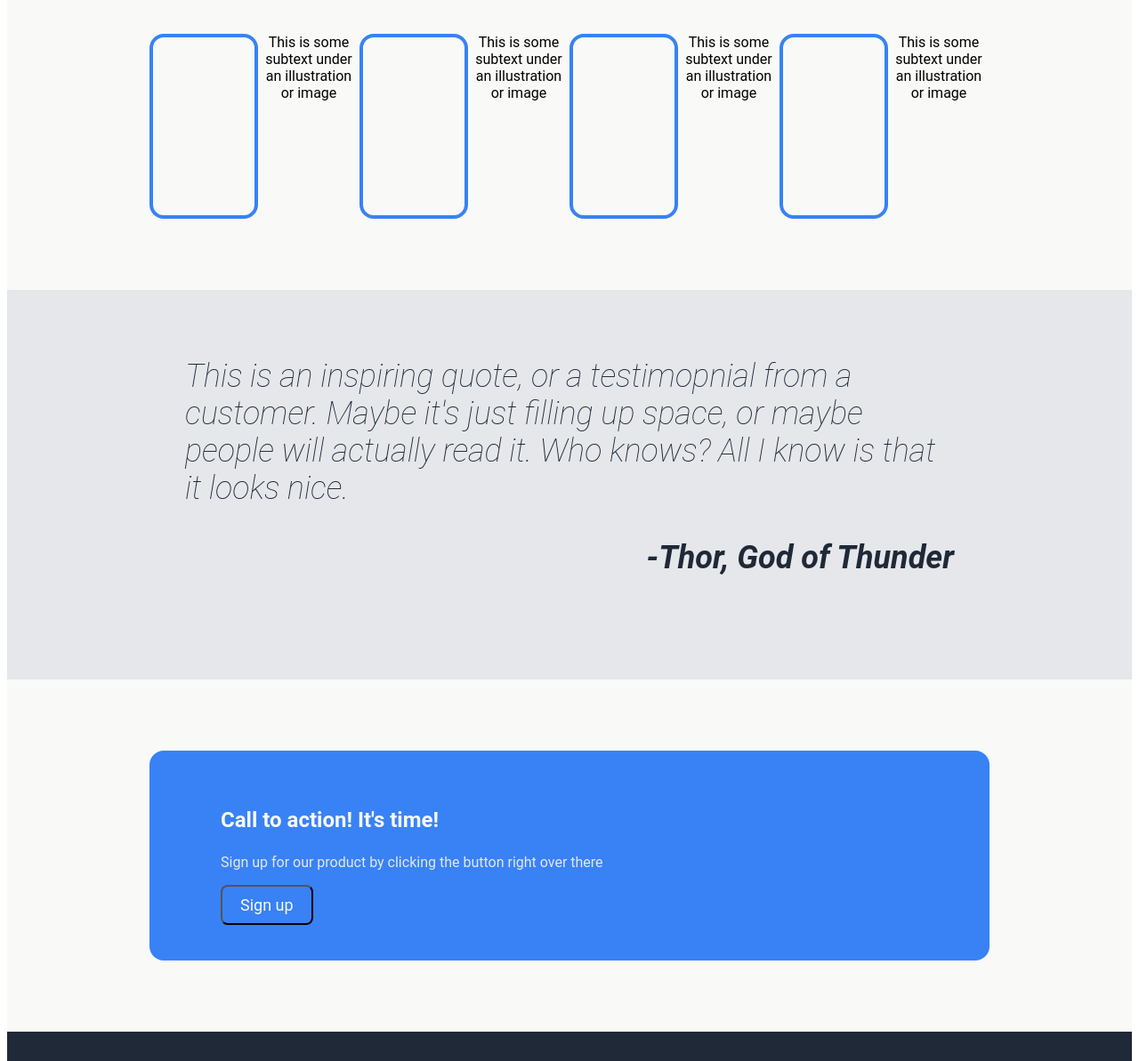
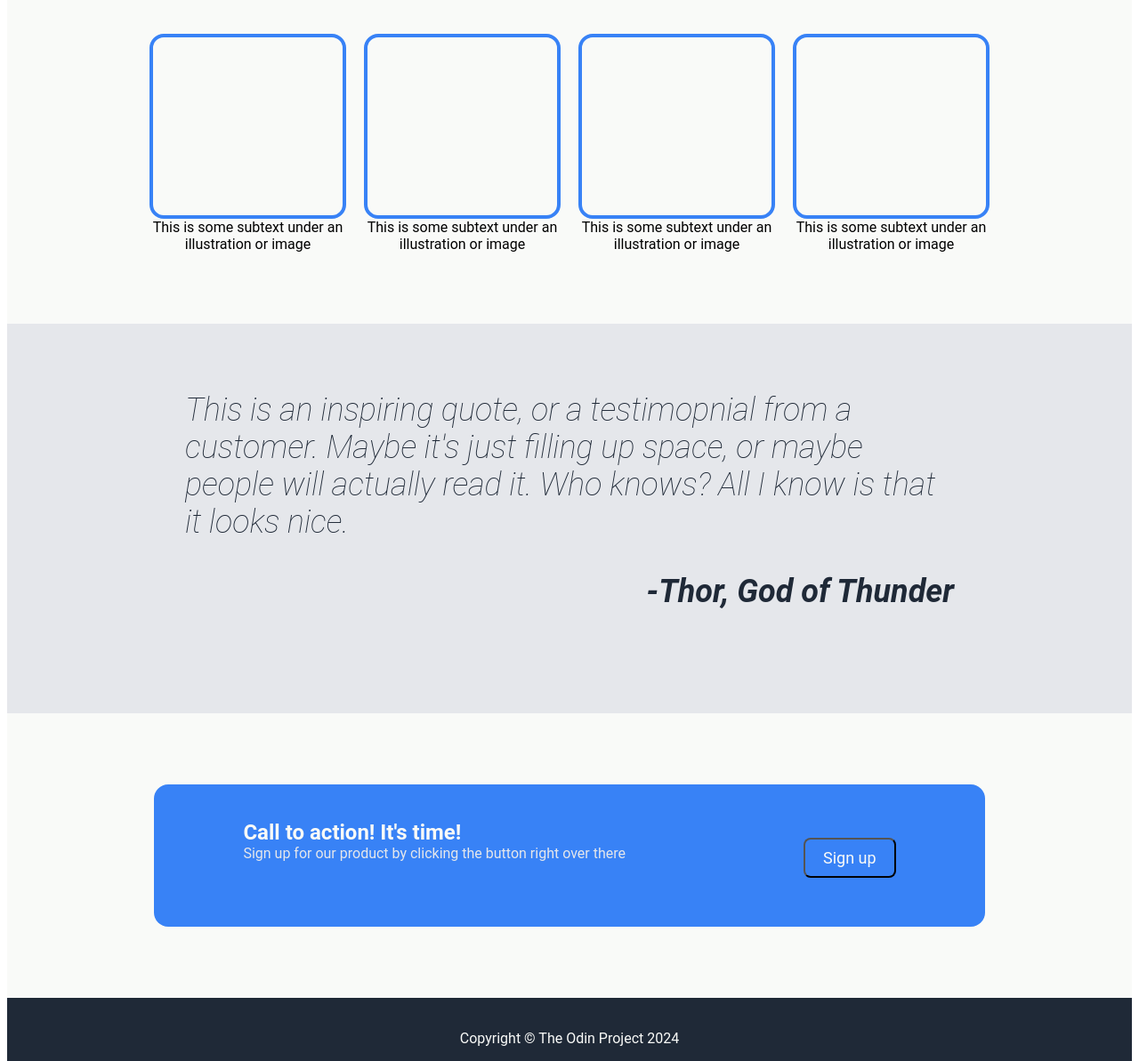
Before and after one commit to hhinkel/QPEE_Website, a plain HTML site: page index.html in a window 1280 px wide. Shown: the part 617-1810 px from the top of the page at 89% size. Drawn offline with Linux system fonts and the light colour scheme.

Commit message:
Fixing flex issues in info and action sections

```diff
--- a/index.html
+++ b/index.html
@@ -35,18 +35,22 @@
     <div class="info">
         <div class="info_title">Some random information</div>
         <div class="info_images">
-            <div class="image1"></div>
+            <div class="image1">
                 <div class="image"></div>
                 <div class="text">This is some subtext under an illustration or image</div>
-            <div class="image2"></div>
+            </div>
+            <div class="image2">
                 <div class="image"></div>
                 <div class="text">This is some subtext under an illustration or image</div>
-            <div class="image3"></div>
+            </div>
+            <div class="image3">
                 <div class="image"></div>
                 <div class="text">This is some subtext under an illustration or image</div>
-            <div class="image4"></div>
+            </div>
+            <div class="image4">
                 <div class="image"></div>
                 <div class="text">This is some subtext under an illustration or image</div>
+            </div>
         </div>
     </div>
     <div class="quote">
@@ -57,9 +61,13 @@
     </div>
     <div class="action">
         <div class="box">
-            <p class="call"><strong>Call to action! It's time!</strong></p>
-            <p class="sign_up">Sign up for our product by clicking the button right over there</p>
-        <button type="button">Sign up</button>
+            <div class="container1">
+                <div class="call"><strong>Call to action! It's time!</strong></div>
+                <div class="sign_up">Sign up for our product by clicking the button right over there</div>
+            </div>
+            <div class="container2">
+                <button class="sign_up_button" type="button">Sign up</button>
+            </div>
         </div>
     </div>
     <div class="footer">
--- a/style.css
+++ b/style.css
@@ -99,28 +99,29 @@ button {
 
 .info_images {
     display: flex;
-
+    flex-direction: row;
+    align-items: center;
+    justify-content: center;
+    gap: 20px;
 }
 
 .image1 .image2 .image3 .image4 {
     display: flex;
-    justify-content: center;
-    align-items: center;
-    flex-direction: row;
-    gap: 10px;
+    flex-direction: column;
+    text-wrap: balance;
+    flex: 1;
 }
 
 .image {
     border: 4px solid #3882F6;
     border-radius: 16px;
     height: 200px;
-    width: 200px;
-    flex: 1;
+    flex: 1 1 auto;
 }
 
 .text {
     text-align: center;
-    flex: 1;
+    flex: 1 1 auto;
 }
 
 .quote {
@@ -146,28 +147,43 @@ button {
 .action {
     background-color: #F9FAF8;
     display: flex;
-    flex-direction: column;
+    align-items: center;
+    justify-content: center;
+    padding: 80px;
 }
 
 .box {
     background-color: #3882F6;
     border-radius: 16px;
-    margin-left: 160px;
-    margin-right: 160px;
-    margin-top: 80px;
-    margin-bottom: 80px;
-    padding-left: 80px;
+    padding: 20px;
+    padding-left: 100px;
+    padding-right: 100px;
+    display: flex;
+    flex-direction: row;
+    align-items: center;
+    justify-content: center;
+    gap: 200px
+}
+
+.container1 {
+    height: 80px;
+    flex: 1 1 auto;
+}
+
+.container2 {
+    height: 80px;
     padding-top: 40px;
-    padding-bottom: 40px;
-    flex: 1;
+    flex: 1 1 auto;
 }
 
 .sign_up {
+    flex-direction: row;
     color: #E5E7EB;
     font-size: 16px;
 }
 
 .call{
+    flex-direction: row;
     color: #F9FAF8;
     font-size: 24px;
 }
```
